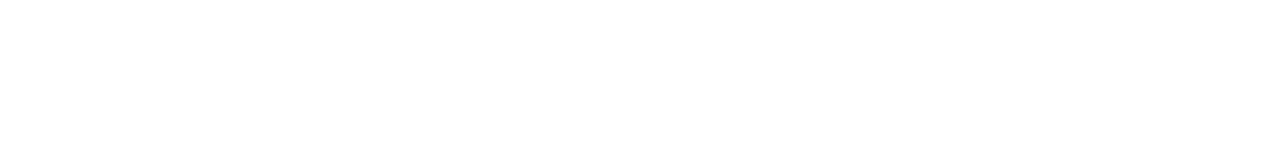
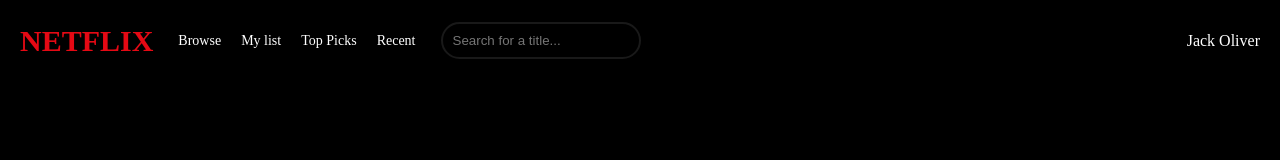
Before and after one commit to NataP555/Netflix, a plain HTML site: page netflix.html in a window 1280 px wide. Drawn offline with Linux system fonts and the light colour scheme.

Commit message:
add header

```diff
--- a/netflix.html
+++ b/netflix.html
@@ -7,6 +7,33 @@
     <link rel="stylesheet" href="style.css" />
 </head>
 <body>
+    <div class="root">
+        <nav class="header">
+
+
+
+                <h2 class="title"> Netflix</h2>
+
+
+            <div class="actions">
+
+                <a href="#"> Browse </a>
+                <a href="#"> My list </a>
+                <a href="#"> Top Picks </a>
+                <a href="#"> Recent </a>
+
+            </div>
+
+
+            <div class="">
+                <input type="search" placeholder="Search for a title..." class="search">
+            </div>
+
+
+            <div class="name" >Jack Oliver</div>
+
+        </nav>
+    </div>
 
 </body>
 </html>
--- a/style.css
+++ b/style.css
@@ -0,0 +1,100 @@
+*
+{padding:0;
+    margin:0;
+}
+body, html {
+    height: 100%;
+  }
+
+.root{
+    background-color: black;
+    height: 100%;
+    display: block;
+    color: wheat;
+}
+
+
+.header {
+    display: flex;
+    justify-content: space-around;
+    position: fixed;
+    top: 0;
+    right: 0;
+    left: 0;
+    padding: 20px;
+    background: linear-gradient(to bottom, black 0%, rgba(0, 0, 0, 0) 100%);
+    align-items: center;
+    gap:10px;
+
+
+}
+
+.header a {
+    color: white;
+    text-decoration: none;
+}
+
+.title {
+    Color: #e50914;
+    display: flex;
+    align-items: center;
+    height: 41px;
+    text-transform: uppercase;
+    font-size: 30px;
+    font-weight: bold;
+    cursor: pointer;
+
+}
+
+.title:hover{
+    color: white;
+}
+
+
+.actions {
+    display: flex;
+    align-items: center;
+    color: white;
+    height: 37px;
+    padding: 0 5px;
+    cursor: pointer;
+}
+
+
+
+.actions a{
+    font-weight: 400;
+    padding:10px 10px;
+    font-size: 14px;
+    transition: background 0.1s ease;
+    border-radius: 3px;
+}
+
+.actions a:hover{
+    background-color: #e50914;
+    }
+
+    .search{
+        height: 37px;
+        width: 200px;
+        background: transparent;
+        color: #ffffff;
+        appearance: none;
+        border: 2px solid rgba(245, 245, 241, 0.1);
+        outline: none;
+        border-radius: 30px;
+        padding: 0 10px;
+        pointer-events: all;
+        transition: border 0.25s ease, width 0.125s ease 0.125s;
+    }
+
+    .search:focus{
+        border: 2px solid #e50914;
+        width:350px;
+    }
+
+.name{
+    margin-left: auto;
+    color:white;
+
+}
```
